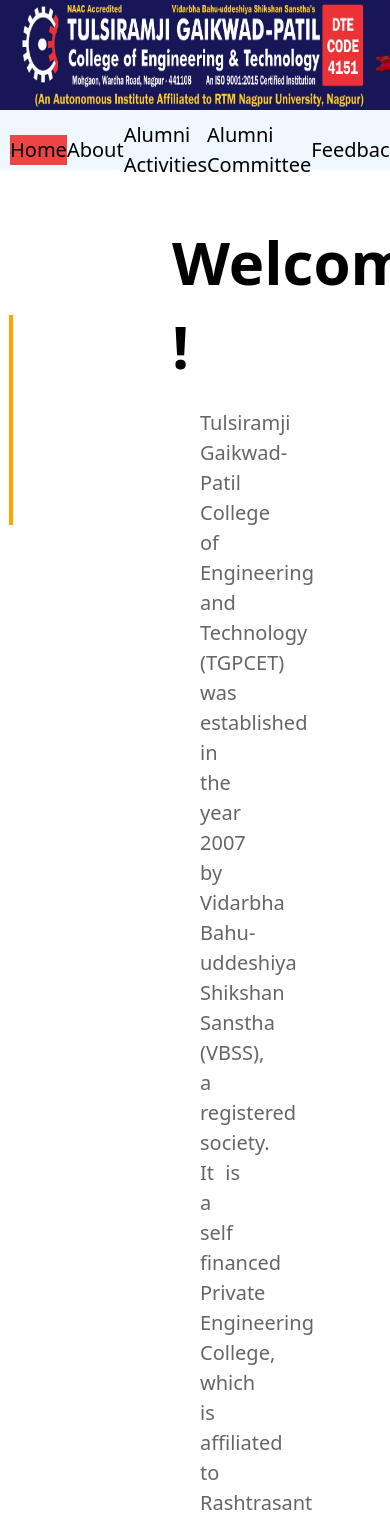
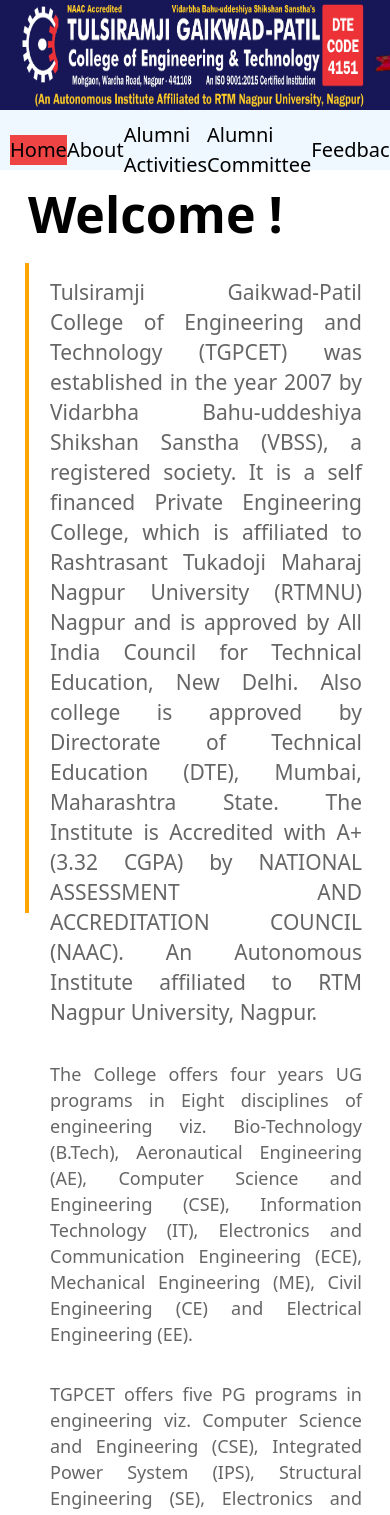
Before and after one commit to krutikajichkar/Online-Campus-Recruitment, a React (Create React App) app: page / in a window 390 px wide. Shown: the top 1515 px of the page. Built offline with nearby package versions, Linux system fonts and the light colour scheme.

Commit message:
About page Responsive

```diff
--- a/src/Components/About.css
+++ b/src/Components/About.css
@@ -36,36 +36,46 @@
 font-size: 18px;
 margin-right: 150px;
 }
-/*
-@media(max-width: 900px) {
+
+@media screen and (max-width: 900px) {
 
     p {
       padding: 8px;
-    padding-left: 35px;
-    line-height: 30px;
-    font-size: 20px;
-    text-align: justify;
-    margin-right: 25px;
+      padding-left: 50px;
+      line-height: 30px;
+      font-size: 21px;
+      text-align: justify;
+      margin-right: 20px;
   }
-  p{
+  /* p{
     padding: 8px;
     box-sizing: border-box;
-  }
+  } */
   h1 {
     font-weight: 600;
     line-height: 2.4;
-    margin-bottom: 20px;
+    margin-bottom: -5px;
     font-size: 50px;
     margin-top: -16px;
-    margin-left: 20px;
+    margin-left: 28px;
      }
-     line {
+     .line {
       border-right: 4px solid orange;
-      height: 590px;
+      height: 650px;
       position: absolute;
-      /* left: 12%; */
-      /* margin-left: -32px;
-      top: 110px;
+      left: 12%;
+      margin-left: -22px;
+      top: 263px;
   }
+  .paragraph{
+    color: #666666;
+    line-height: 26px;
+    margin: 0 0 15px;
+    text-transform: none;
+    font-weight: 400;
+    margin-left: 0px;
+    margin-top: 18px;
+    font-size: 18px;
+    margin-right: 20px;
+    }
   }
-   */
```
